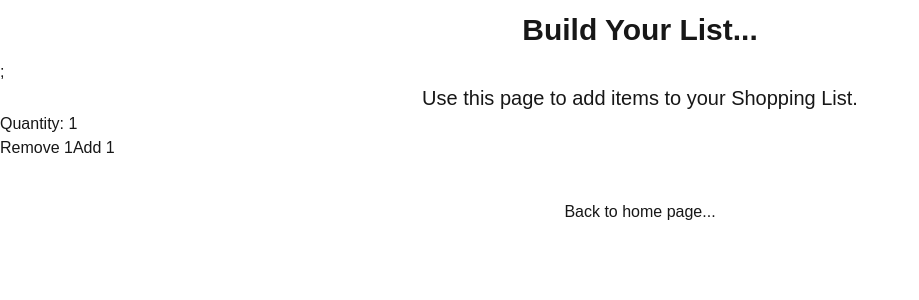
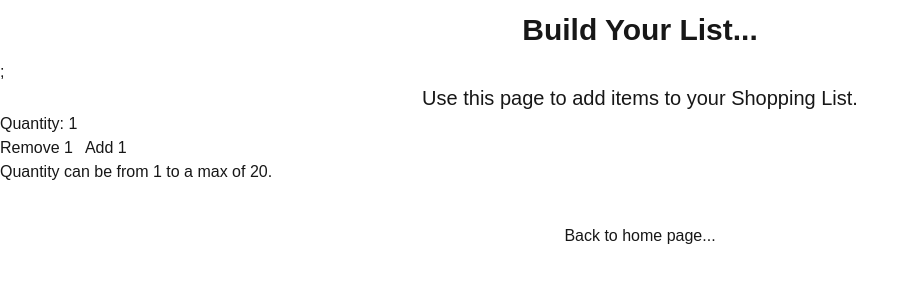
Before and after one commit to SueAtSAIT/cprg306-assignments, a Next.js app: page /week-4 in a window 1280 px wide. Shown: the top 300 px of the page, without its empty margins (0-919 px from the left). Built offline with nearby package versions, Linux system fonts and the light colour scheme.

Commit message:
Adds disabled state logic to both buttons

```diff
--- a/app/week-4/new-item.js
+++ b/app/week-4/new-item.js
@@ -1,4 +1,8 @@
 "use client";
+
+// reference for changing to the disabled state:
+// https://stackoverflow.com/questions/44896924/how-to-disable-button-based-on-state
+// which makes the alert never show up so can remove the if/else structure in the functions
 
 import { useState } from "react";
 
@@ -24,8 +28,18 @@ export default function NewItem() {
   return (
     <div>
       <p>Quantity: {quantity}</p>
-      <button onClick={decrement}>Remove 1</button>
-      <button onClick={increment}>Add 1</button>
+      <div className="flex flex-row gap-3">
+        <button
+          onClick={decrement}
+          disabled={quantity == 1 ? true : false}
+          Classname="disabled:bg-gray-400">
+          Remove 1
+        </button>
+        <button onClick={increment} disabled={quantity == 20 ? true : false}>
+          Add 1
+        </button>
+      </div>
+      <p>Quantity can be from 1 to a max of 20.</p>
     </div>
   );
 }
```
